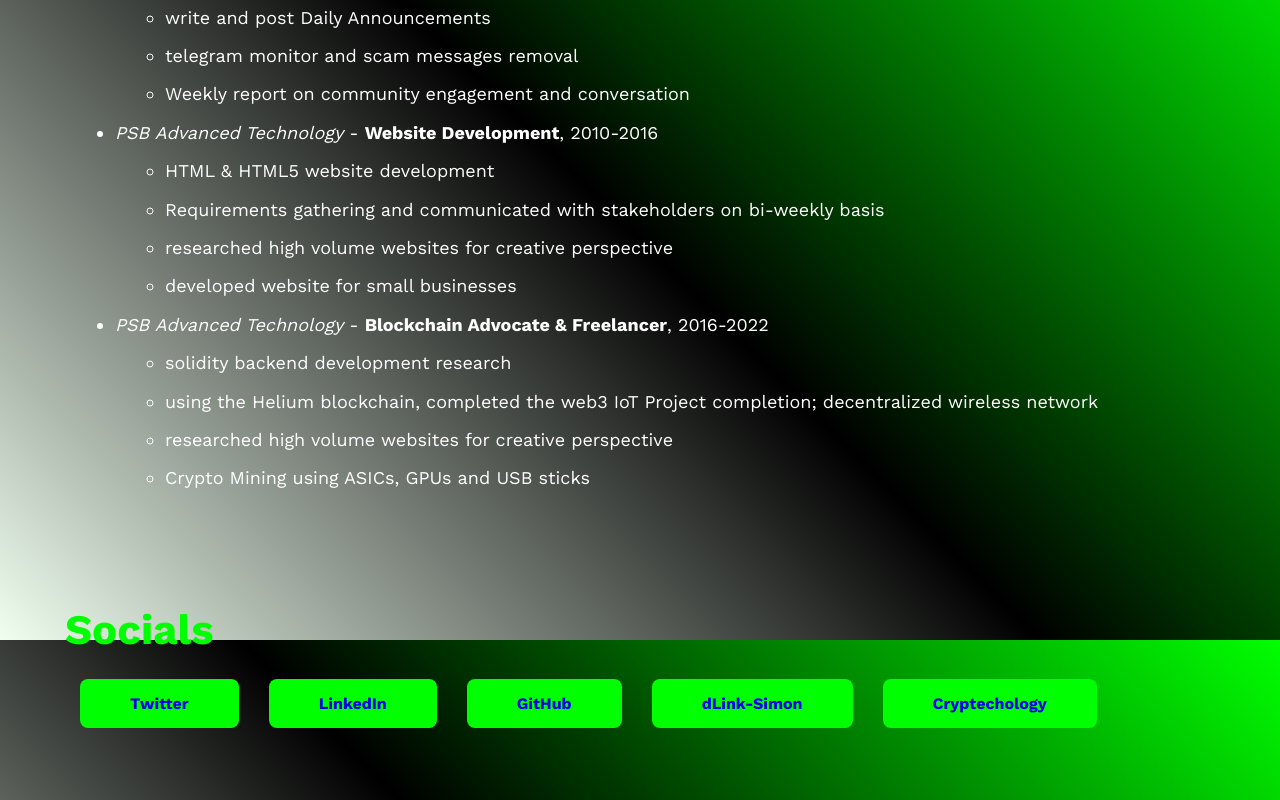
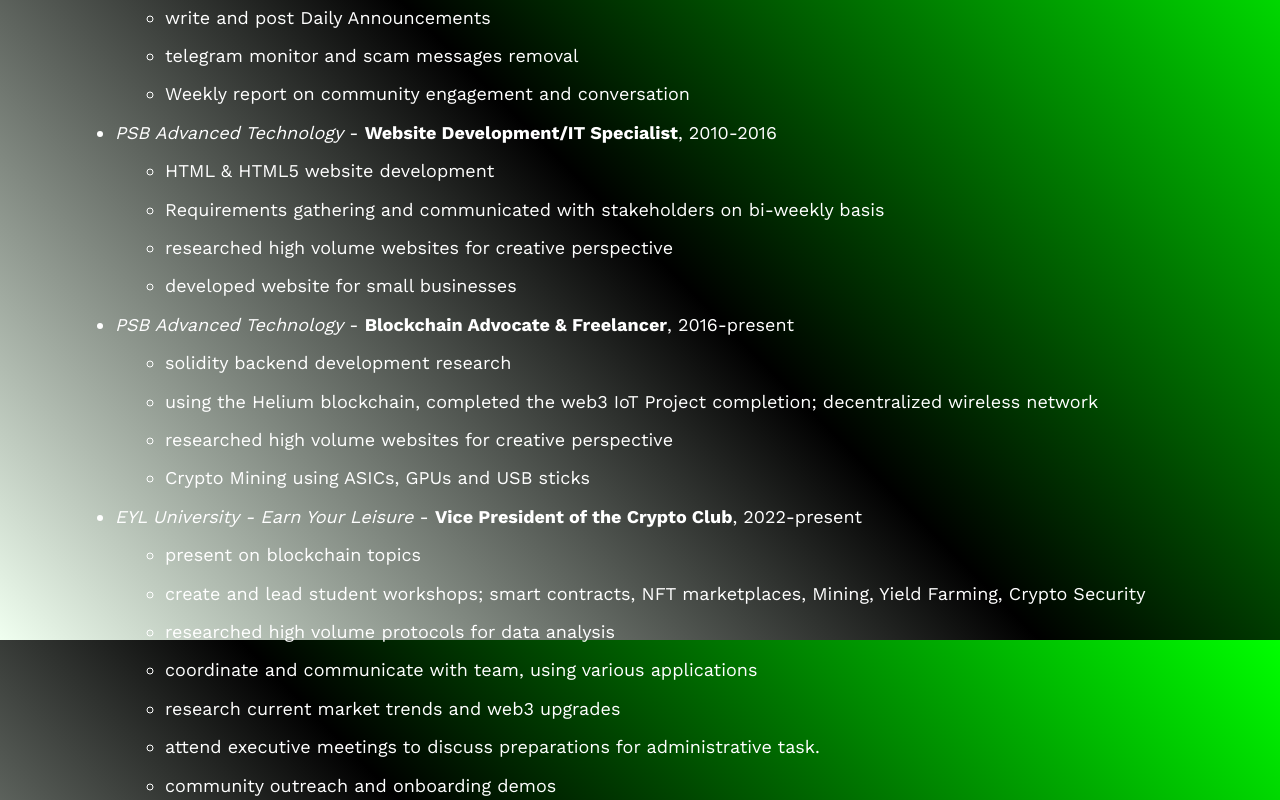
Before and after one commit to simonfuture2/blockfolio, a React (Create React App) app: page / in a window 1280 px wide. Shown: the part 5760-6560 px from the top of the page. Built offline with nearby package versions, Linux system fonts and the light colour scheme.

Commit message:
Update Experience.js

```diff
--- a/src/components/Experience.js
+++ b/src/components/Experience.js
@@ -39,7 +39,7 @@
                     </ul>
                 </li>
                  <li>
-                    <i>PSB Advanced Technology</i> - <strong>Website Development</strong>, 2010-2016
+                    <i>PSB Advanced Technology</i> - <strong>Website Development/IT Specialist</strong>, 2010-2016
                     <ul>
                         <li>HTML &amp; HTML5 website development</li>
                         <li>Requirements gathering and communicated with stakeholders on bi-weekly basis</li>
@@ -48,12 +48,24 @@
                     </ul>
                 </li>
                   <li>
-                    <i>PSB Advanced Technology</i> - <strong>Blockchain Advocate & Freelancer</strong>, 2016-2022
+                    <i>PSB Advanced Technology</i> - <strong>Blockchain Advocate & Freelancer</strong>, 2016-present
                     <ul>
                         <li>solidity backend development research</li>
                         <li>using the Helium blockchain, completed the web3 IoT Project completion; decentralized wireless network </li>
                         <li>researched high volume websites for creative perspective</li>
                         <li>Crypto Mining using ASICs, GPUs and USB sticks</li>
+                    </ul>
+                </li>
+                <li>
+                    <i>EYL University - Earn Your Leisure</i> - <strong>Vice President of the Crypto Club</strong>, 2022-present
+                    <ul>
+                        <li>present on blockchain topics</li>
+                        <li>create and lead student workshops; smart contracts, NFT marketplaces, Mining, Yield Farming, Crypto Security</li>
+                        <li>researched high volume protocols for data analysis</li>
+                        <li>coordinate and communicate with team, using various applications</li>
+                        <li>research current market trends and web3 upgrades</li>
+                        <li>attend executive meetings to discuss preparations for administrative task.</li>
+                        <li>community outreach and onboarding demos</li>
                     </ul>
                 </li>
             </ul>
```
